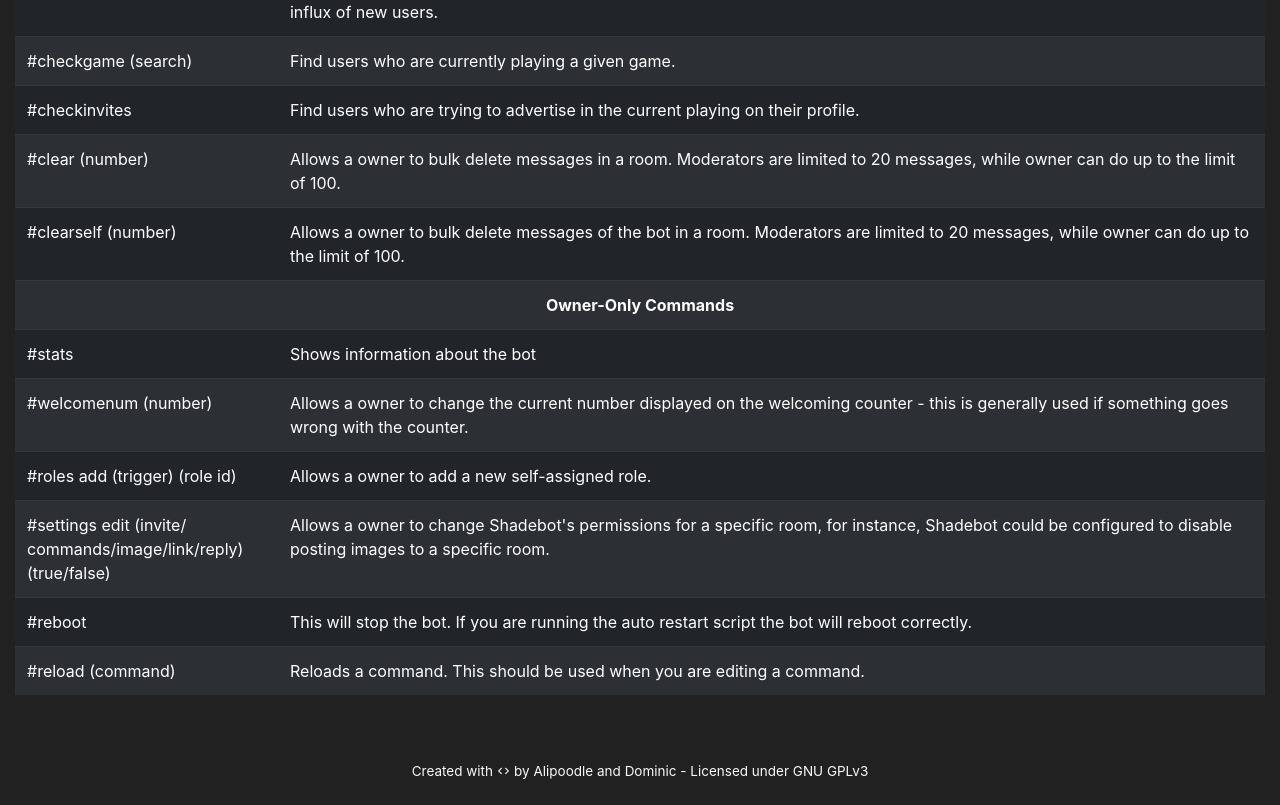
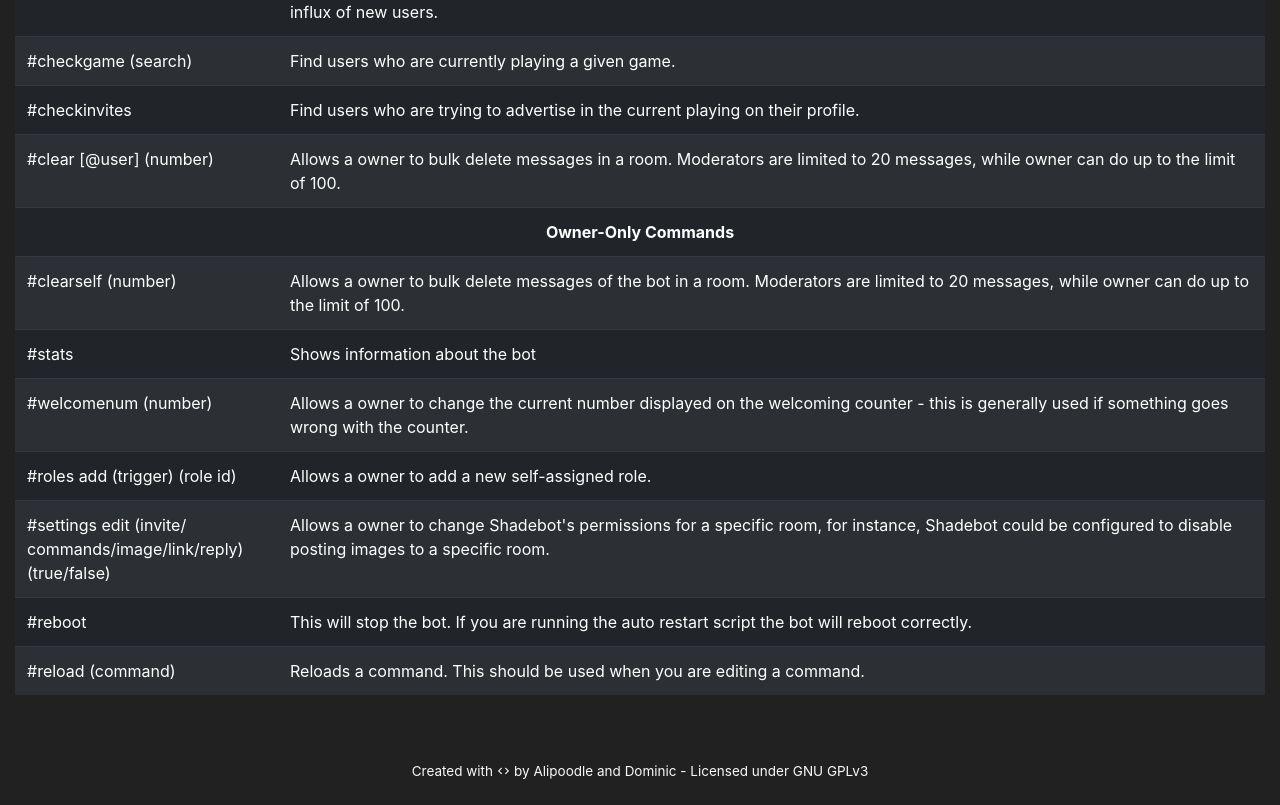
Before and after one commit to ShadeBot/shadebot.github.io, a plain HTML site: page commands.html in a window 1280 px wide. Shown: the part 1442-2247 px from the top of the page. Drawn offline with nearby package versions, Linux system fonts and the light colour scheme.

Commit message:
Fixed clear stuff

```diff
--- a/commands.html
+++ b/commands.html
@@ -121,15 +121,15 @@
     	<td>Find users who are trying to advertise in the current playing on their profile.</td>
     </tr>
     <tr>
-    	<td>#clear (number)</td>
+    	<td>#clear [@user] (number)</td>
     	<td>Allows a owner to bulk delete messages in a room. Moderators are limited to 20 messages, while owner can do up to the limit of 100.</td>
+    </tr>
+    <tr>
+    	<td colspan="2"><center><b>Owner-Only Commands</b></center></center></td>
     </tr>
     <tr>
     	<td>#clearself (number)</td>
     	<td>Allows a owner to bulk delete messages of the bot in a room. Moderators are limited to 20 messages, while owner can do up to the limit of 100.</td>
-    </tr>
-    <tr>
-    	<td colspan="2"><center><b>Owner-Only Commands</b></center></center></td>
     </tr>
     <tr>
     	<td>#stats</td>
```
